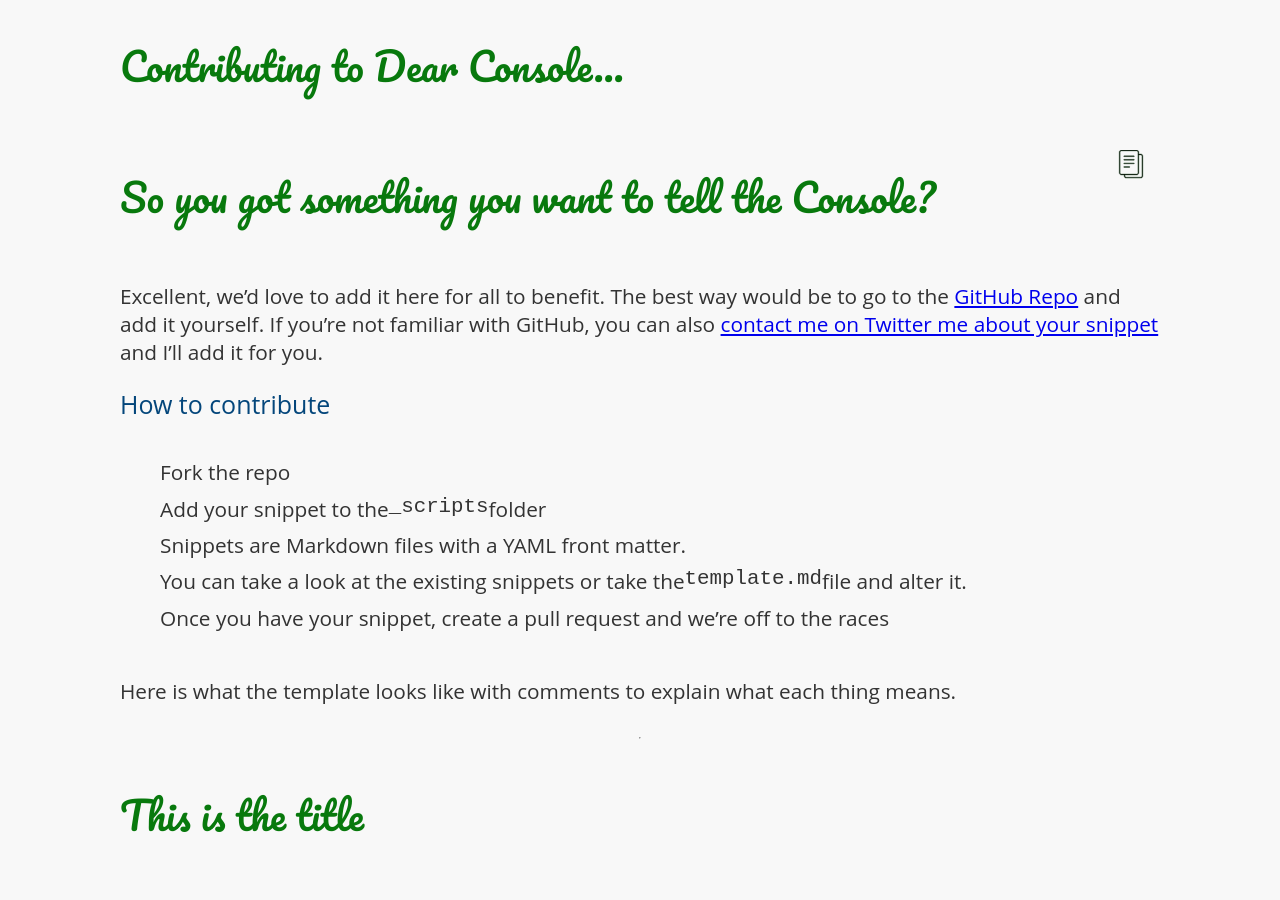
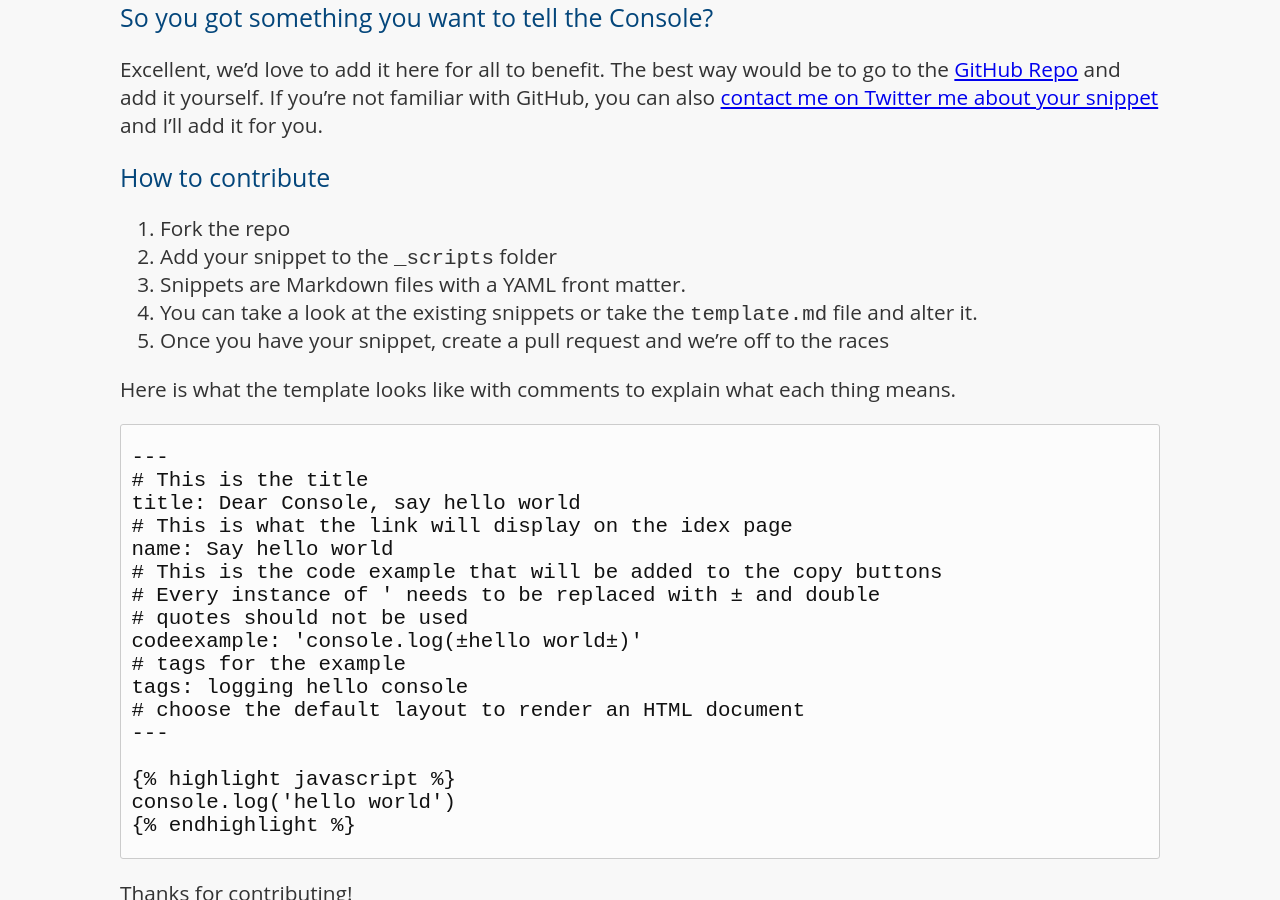
Before and after one commit to codepo8/dearconsole, a Jekyll site: the page built from contribute.md, in a window 1280 px wide and 900 px high. Built offline with Jekyll 4.4.1, drawn with Linux system fonts in a browser that asks for light colours; some of the changed text lies outside the part shown.

Commit message:
fixing broken layout

```diff
--- /dev/null
+++ b/_layouts/text.html
@@ -0,0 +1,21 @@
+<!DOCTYPE html>
+<html lang="en">
+<head>
+  {% include htmlheader.html %}
+</head>
+<body>
+  <article class="standalone">
+    {{ content }}
+
+
+      <p class="back"><a href="/dearconsole/">Show all "Dear Console" snippets</a></p>
+
+
+    </article>
+
+
+  <footer>
+  {% include footer.html %}
+  </footer>
+</body>
+</html>
--- a/contribute.md
+++ b/contribute.md
@@ -17,23 +17,27 @@
 1. Once you have your snippet, create a pull request and we're off to the races
 
 Here is what the template looks like with comments to explain what each thing means.
+
 {% raw %}
----
-# This is the title
-title: Dear Console, say hello world
-# This is what the link will display on the idex page
-name: Say hello world
-# This is the code example that will be added to the copy buttons
-# Every instance of ' needs to be replaced with ± and double
-# quotes should not be used
-codeexample: 'console.log(±hello world±)'
-# tags for the example
-tags: logging hello console
----
 
-{% highlight javascript %}
-console.log('hello world')
-{% endhighlight %}
+    ---
+    # This is the title
+    title: Dear Console, say hello world
+    # This is what the link will display on the idex page
+    name: Say hello world
+    # This is the code example that will be added to the copy buttons
+    # Every instance of ' needs to be replaced with ± and double
+    # quotes should not be used
+    codeexample: 'console.log(±hello world±)'
+    # tags for the example
+    tags: logging hello console
+    # choose the default layout to render an HTML document
+    ---
+
+    {% highlight javascript %}
+    console.log('hello world')
+    {% endhighlight %}
+
 {% endraw %}
 
 Thanks for contributing!
```
Also changed, not shown: other parts of contribute.md (+2 -2 lines).
